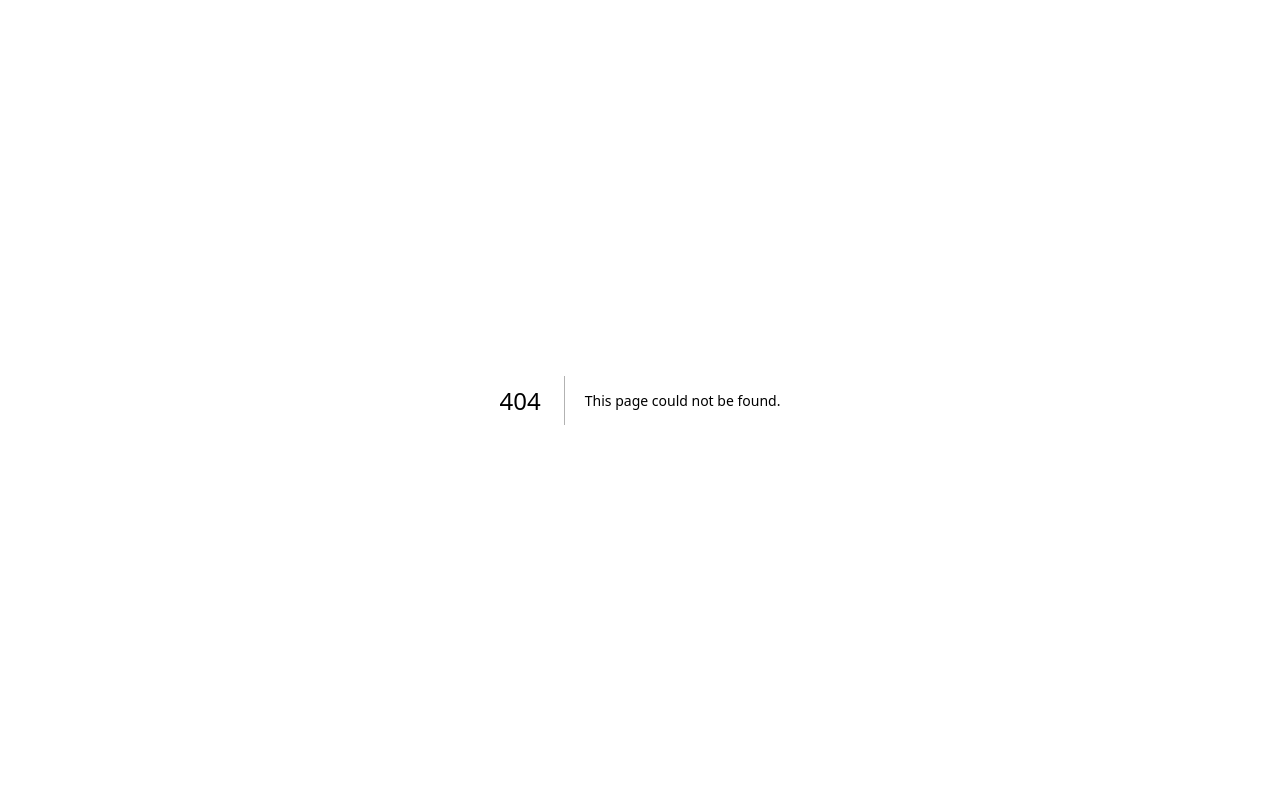
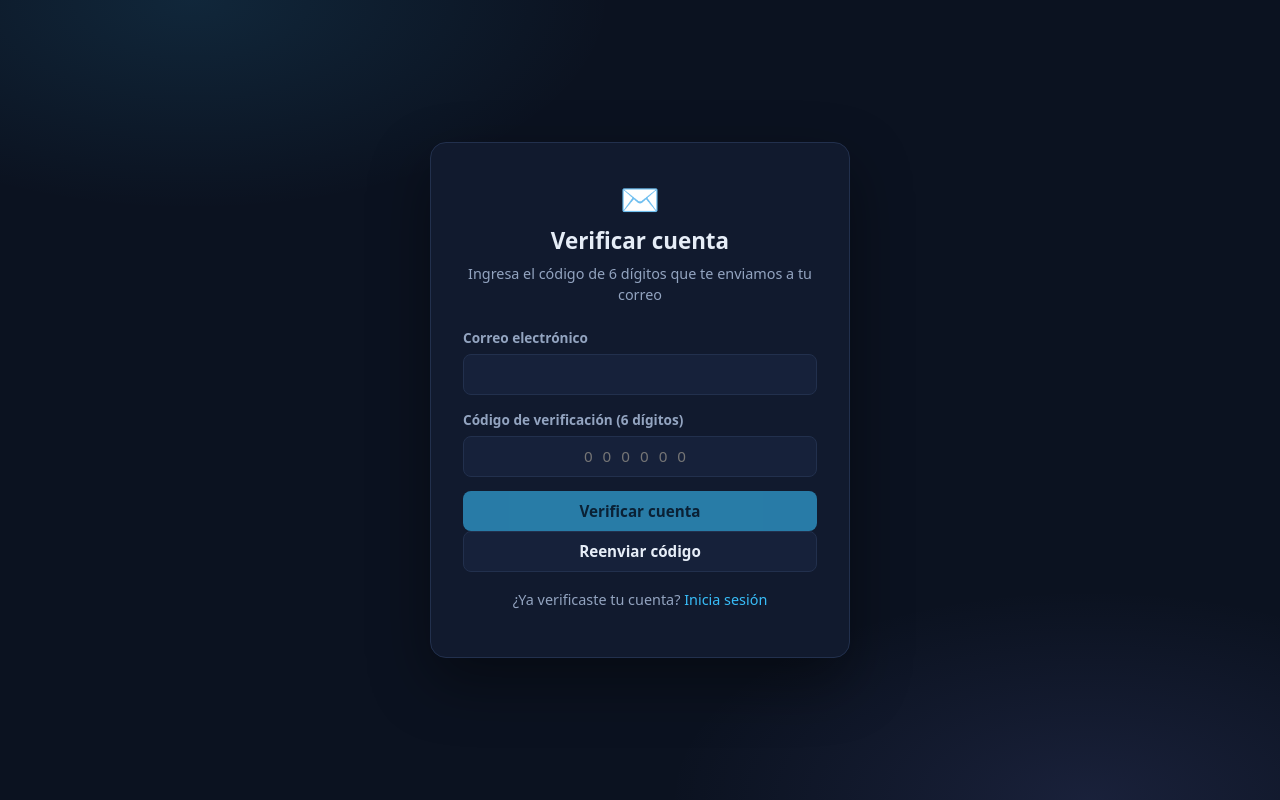
Before and after one commit to Juan-vargas-s/Proyecto-Finanzas-personales, a Next.js app in the folder frontend/: page /verificar in a window 1280 px wide. Before the commit this address had no page. Built offline with nearby package versions, Linux system fonts and the light colour scheme.

Commit message:
feat(frontend): pagina de verificacion por codigo y flujo registro/login

```diff
--- a/frontend/app/globals.css
+++ b/frontend/app/globals.css
@@ -622,6 +622,20 @@ h3 {
   margin: 0 0 1.4rem;
 }
 
+/* Botón secundario dentro de la auth-card (ej. reenviar código) */
+.auth-card .btn + .btn,
+.auth-card .alerta + .btn {
+  margin-top: 0.75rem;
+}
+
+/* Código de verificación de 6 dígitos */
+.codigo-input {
+  text-align: center;
+  letter-spacing: 10px;
+  font-size: 1.2rem;
+  font-variant-numeric: tabular-nums;
+}
+
 .pie {
   text-align: center;
   color: var(--texto-2);
--- /dev/null
+++ b/frontend/app/verificar/page.js
@@ -0,0 +1,145 @@
+"use client";
+
+import { useEffect, useState } from "react";
+import Link from "next/link";
+import { useRouter } from "next/navigation";
+import { api, setSesion } from "../../lib/api";
+
+export default function VerificarPage() {
+  const router = useRouter();
+  const [email, setEmail] = useState("");
+  const [codigo, setCodigo] = useState("");
+  const [error, setError] = useState("");
+  const [aviso, setAviso] = useState("");
+  const [cargando, setCargando] = useState(false);
+  const [reenviando, setReenviando] = useState(false);
+
+  // Pre-cargar el email y el código de desarrollo (si no hay SMTP) que dejó
+  // la página de registro en sessionStorage y en la URL.
+  useEffect(() => {
+    if (typeof window === "undefined") return;
+    const params = new URLSearchParams(window.location.search);
+    const emailUrl = params.get("email") || sessionStorage.getItem("finanzas_verificar_email") || "";
+    if (emailUrl) setEmail(emailUrl);
+
+    const codigoDev = sessionStorage.getItem("finanzas_codigo_dev");
+    if (codigoDev) {
+      setAviso(`Modo desarrollo (sin SMTP): tu código es ${codigoDev}`);
+      setCodigo(codigoDev);
+      // Se usa una sola vez: borrarlo para que un reenvío limpie el aviso
+      sessionStorage.removeItem("finanzas_codigo_dev");
+    }
+  }, []);
+
+  async function enviar(e) {
+    e.preventDefault();
+    setError("");
+    setCargando(true);
+    try {
+      const data = await api("/api/auth/verificar-email", {
+        method: "POST",
+        body: { email, codigo },
+      });
+      sessionStorage.removeItem("finanzas_verificar_email");
+      setSesion(data.token, data.usuario);
+      router.replace("/dashboard");
+    } catch (err) {
+      setError(err.message);
+      setCargando(false);
+    }
+  }
+
+  async function reenviar() {
+    setError("");
+    setAviso("");
+    if (!email) {
+      setError("Escribe tu correo para reenviar el código");
+      return;
+    }
+    setReenviando(true);
+    try {
+      const data = await api("/api/auth/reenviar-codigo", {
+        method: "POST",
+        body: { email },
+      });
+      if (data.codigo) {
+        setAviso(`Modo desarrollo (sin SMTP): tu código es ${data.codigo}`);
+        setCodigo(data.codigo);
+      } else {
+        setAviso("Código reenviado. Revisa tu correo (revisa también spam)");
+        setCodigo("");
+      }
+    } catch (err) {
+      setError(err.message);
+    } finally {
+      setReenviando(false);
+    }
+  }
+
+  return (
+    <main className="auth">
+      <div className="auth-card">
+        <div className="logo">✉️</div>
+        <h1>Verificar cuenta</h1>
+        <p className="sub">
+          Ingresa el código de 6 dígitos que te enviamos a tu correo
+        </p>
+
+        {error && <div className="alerta alerta-error">{error}</div>}
+        {aviso && <div className="alerta alerta-aviso">{aviso}</div>}
+
+        <form className="formulario" onSubmit={enviar}>
+          <div className="campo">
+            <label htmlFor="email">Correo electrónico</label>
+            <input
+              id="email"
+              type="email"
+              autoComplete="email"
+              value={email}
+              onChange={(e) => setEmail(e.target.value)}
+              required
+            />
+          </div>
+          <div className="campo">
+            <label htmlFor="codigo">Código de verificación (6 dígitos)</label>
+            <input
+              id="codigo"
+              className="codigo-input"
+              type="text"
+              inputMode="numeric"
+              autoComplete="one-time-code"
+              pattern="[0-9]{6}"
+              maxLength={6}
+              value={codigo}
+              onChange={(e) =>
+                setCodigo(e.target.value.replace(/\D/g, "").slice(0, 6))
+              }
+              placeholder="000000"
+              required
+              autoFocus={email ? true : undefined}
+            />
+          </div>
+          <button
+            className="btn btn-ancho"
+            type="submit"
+            disabled={cargando || codigo.length !== 6 || !email}
+          >
+            {cargando ? "Verificando…" : "Verificar cuenta"}
+          </button>
+        </form>
+
+        <button
+          className="btn btn-secundario btn-ancho"
+          onClick={reenviar}
+          disabled={reenviando}
+        >
+          {reenviando ? "Reenviando…" : "Reenviar código"}
+        </button>
+
+        <p className="pie">
+          ¿Ya verificaste tu cuenta? <Link href="/login">Inicia sesión</Link>
+        </p>
+      </div>
+    </main>
+  );
+}
```
Also changed, not shown: frontend/app/login/page.js (+15 -0 lines), frontend/app/registro/page.js (+8 -3 lines).
